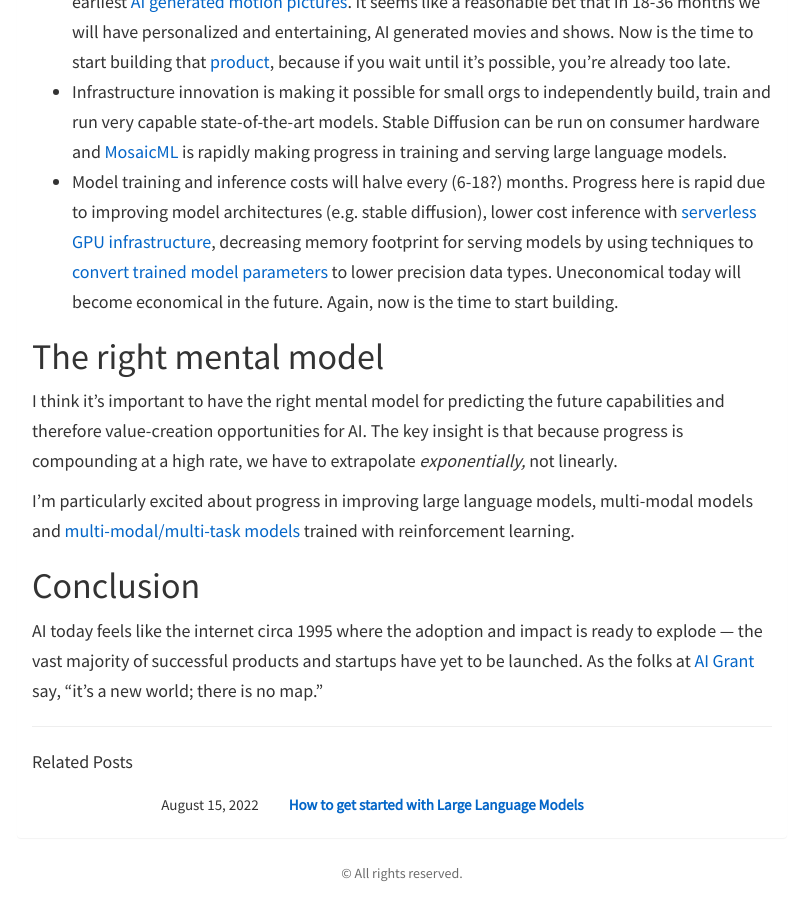
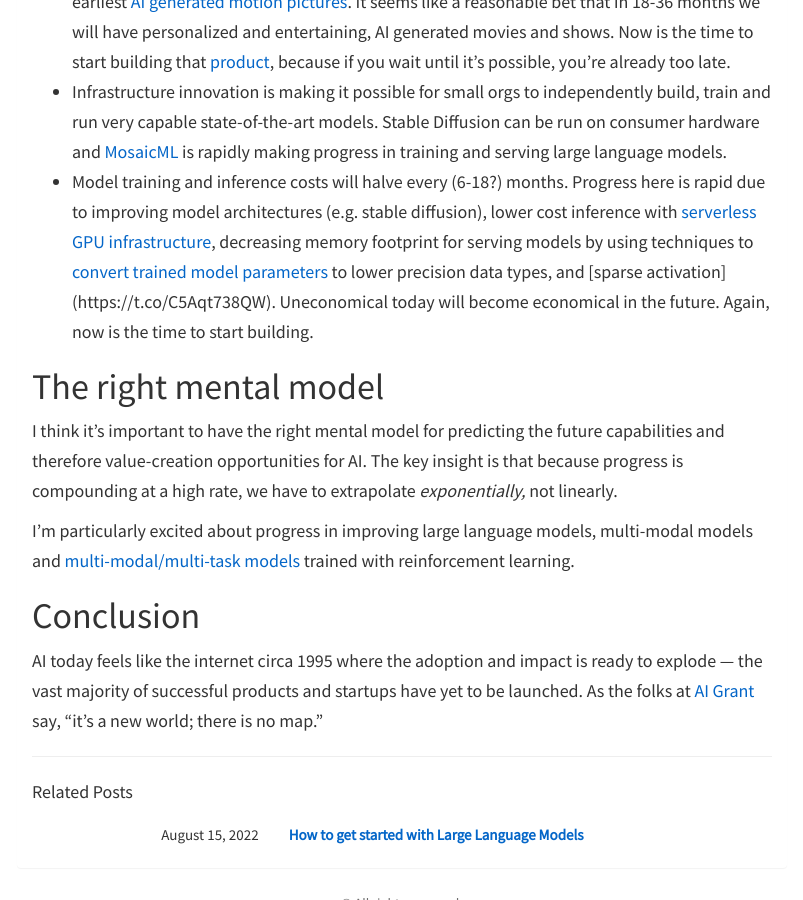
Before and after one commit to blennon/blennon.github.io, a Jekyll site: the page built from _posts/2022-09-01-the-ai-cambrian-explosion.md, in a window 1280 px wide and 900 px high, scrolled down 3177 px. Shown: the whole window, without its empty margins (238-1041 px from the left). Built offline with Jekyll 4.4.1, drawn with Linux system fonts in a browser that asks for light colours; nearby versions of some CDN libraries; comment, search, counter and statistics services are not loaded.

Commit message:
udpated blog post

```diff
--- a/_posts/2022-09-01-the-ai-cambrian-explosion.md
+++ b/_posts/2022-09-01-the-ai-cambrian-explosion.md
@@ -55,7 +55,7 @@ I see a number of tailwinds for launching successful AI products:
 
 - Model capabilities are compounding at a high rate, e.g. Language Models, Image Generation, etc. —> What’s technically infeasible today can be extrapolated to be feasible in 18-36 months. For example, generating incredible images is possible today and we are seeing the earliest [AI generated motion pictures](https://twitter.com/fabianstelzer/status/1565085199322456069). It seems like a reasonable bet that in 18-36 months we will have personalized and entertaining, AI generated movies and shows. Now is the time to start building that [product](https://runwayml.com/), because if you wait until it’s possible, you’re already too late.
 - Infrastructure innovation is making it possible for small orgs to independently build, train and run very capable state-of-the-art models. Stable Diffusion can be run on consumer hardware and [MosaicML](https://www.notion.so/Emergent-Abilities-of-Large-Language-Models-Papers-With-Code-d0fb901cbc444bff994965e508d9ffce) is rapidly making progress in training and serving large language models.
-- Model training and inference costs will halve every (6-18?) months. Progress here is rapid due to improving model architectures (e.g. stable diffusion), lower cost inference with [serverless GPU infrastructure](http://Banana.dev), decreasing memory footprint for serving models by using techniques to [convert trained model parameters](https://arxiv.org/abs/2208.07339) to lower precision data types. Uneconomical today will become economical in the future. Again, now is the time to start building.
+- Model training and inference costs will halve every (6-18?) months. Progress here is rapid due to improving model architectures (e.g. stable diffusion), lower cost inference with [serverless GPU infrastructure](http://Banana.dev), decreasing memory footprint for serving models by using techniques to [convert trained model parameters](https://arxiv.org/abs/2208.07339) to lower precision data types, and [sparse activation] (https://t.co/C5Aqt738QW). Uneconomical today will become economical in the future. Again, now is the time to start building.
 
 # The right mental model
 
```
